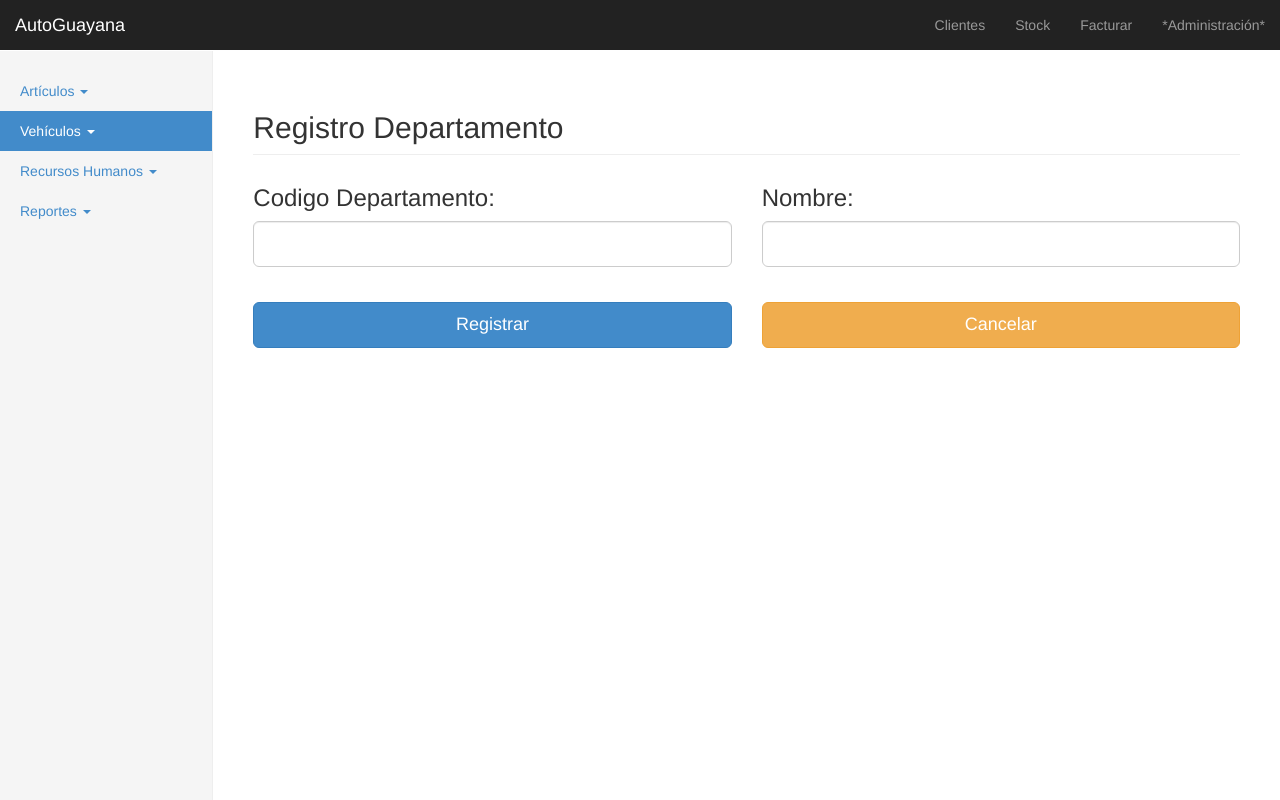
After one commit to jrivera294/AutoGuayana-Code-Igniter, a CodeIgniter app: page /autoguayanaci/index.php/departamentos/cargarRegistroDepartamentos in a window 1280 px wide. The commit adds this page. Run offline with CodeIgniter, Linux system fonts and the light colour scheme; some libraries are stand-ins or nearby versions.

Commit message:
departmentos implementando

```diff
--- a/application/config/routes.php
+++ b/application/config/routes.php
@@ -46,6 +46,7 @@ $route['banco'] = "banco";
 $route['seguro'] = "seguro";
 $route['vehiculos'] = "vehiculos";
 $route['articulos'] = "articulos";
+$route['departamentos'] = "departamentos";
 $route['administracion'] = "vehiculos/cargarGestionVehiculos";
 //$route['stock'] = "stock/traerVehiculo";
 $route['404_override'] = '';
--- a/application/controllers/departamentos.php
+++ b/application/controllers/departamentos.php
@@ -1,21 +1,28 @@
 <?php if ( ! defined('BASEPATH')) exit('No direct script access allowed');
 
-class Articulos extends CI_Controller{
+class Departamentos extends CI_Controller{
 
     public function __construct(){
         parent::__construct();
-        $this->load->model('Departamento_model');
+        $this->load->model('Departamentos_model');
     }
 
       public function index()
       {
-        $query = $this->Departamento_model->getDepartamentos();
+        $query = $this->Departamentos_model->getDepartamentos();
         $data['departamentos'] = $query;
         $this->load->view('layouts/header');
         $this->load->view('layouts/adminSidebar');
-        $this->load->view('stock/articulos_view',$data);
+        $this->load->view('admin/gestionDepartamentos_view',$data);
         $this->load->view('layouts/footer');
       }
+
+     public function cargarRegistroDepartamentos(){
+         $this->load->view('layouts/header');
+        $this->load->view('layouts/adminSidebar');
+        $this->load->view('admin/registroDepartamentos_view');
+        $this->load->view('layouts/footer');
+     }
 
 }
 
--- a/application/models/departamento_model.php
+++ b/application/models/departamentos_model.php
@@ -1,5 +1,5 @@
 <?php if ( ! defined('BASEPATH')) exit('No direct script access allowed');
-   class Admin_model extends CI_Model{
+   class Departamentos_model extends CI_Model{
         function __construct(){
             parent::__construct();
         }
--- /dev/null
+++ b/application/views/admin/registroDepartamentos_view.php
@@ -0,0 +1,42 @@
+<div class="container-fluid">
+     <div class="row">
+       <div class="col-sm-9 col-sm-offset-3 col-md-10 col-md-offset-2 main">
+
+
+         <h2 class="sub-header">Registro Departamento</h2>
+         <div>
+         <form role="form">
+
+
+
+
+         <div class="row">
+
+             <div class="col-xs-12 col-sm-6 col-md-6">
+                   <h3>Codigo Departamento:</h3>
+                        <div class="form-group">
+                            <input type="text" name="cod_dpto" id="cod_dpto" class="form-control input-lg" placeholder="" tabindex="1">
+                        </div>
+            </div>
+             <div class="col-xs-12 col-sm-6 col-md-6">
+                   <h3>Nombre:</h3>
+                 <div class="form-group">
+                       <input type="text" name="nombre" id="nombre" class="form-control input-lg" placeholder="" tabindex="1">
+                 </div>
+             </div>
+         </div>
+
+
+
+<br>
+
+        <div class="row">
+            <div class="col-xs-12 col-md-6">
+                <input type="submit" value="Registrar" class="btn btn-primary btn-block btn-lg" tabindex="7"></div>
+            <div class="col-xs-12 col-md-6"><a href="#" class="btn btn-warning btn-block btn-lg">Cancelar</a></div>
+        </div>
+    </form>
+         </div>
+       </div>
+     </div>
+   </div>
```
Also changed, not shown: application/views/admin/gestionDepartamentos_view.php (+24 -25 lines).
